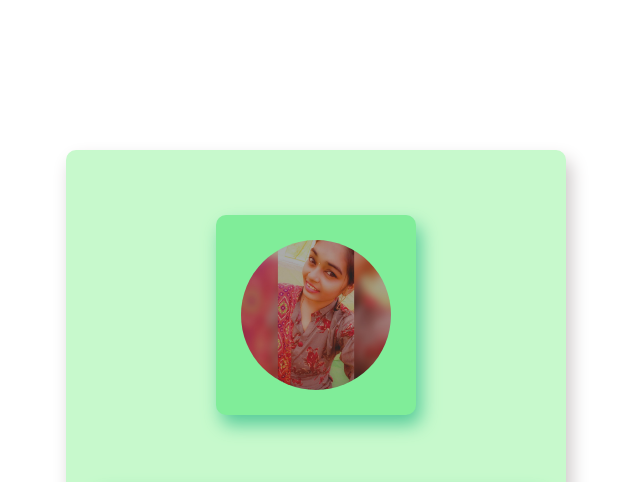
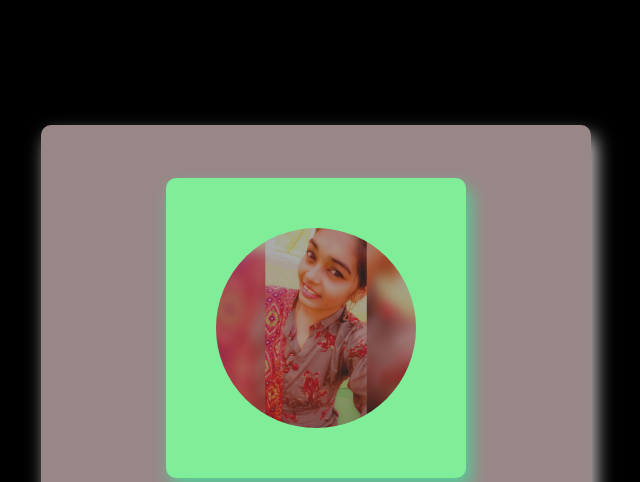
Before and after one commit to mitalrs/Short-Profile-With-HTML-CSS, a plain HTML site: page MitalSapkale/mital.html in a window 1280 px wide. Shown: the top 482 px of the page, without its empty margins (324-964 px from the left). Drawn offline with Linux system fonts and the light colour scheme.

Commit message:
changes made

```diff
--- a/MitalSapkale/mital.css
+++ b/MitalSapkale/mital.css
@@ -8,27 +8,28 @@ body{
     display: flex;
     justify-content: center;
     align-items: center;
+    background: #000;
 }
 img{
-    width: 150px;
-    height: 150px;
+    width: 200px;
+    height: 200px;
     border-radius: 50%;
 }
 .img-container{
-    height: 200px;
-    width: 200px;
+    height: 300px;
+    width: 300px;
     background-color: #80ed99;
     border-radius: 10px;
     display: flex;
     justify-content: center;
     align-items: center;
-    /* box-shadow: 5px 10px 18px #888888; */
     box-shadow: 5px 10px 18px #57cc99;
+    margin-top: 25px;
 }
 .main{
-    width: 500px;
-    height: 500px;
-    background-color: #c7f9cc;
+    width: 550px;
+    height: 550px;
+    background-color: rgb(153, 135, 135);
     border-radius: 10px;
     display: flex;
     justify-content: center;
--- a/MitalSapkale/mital.html
+++ b/MitalSapkale/mital.html
@@ -14,7 +14,7 @@
         </div>
         <div class="text">
             <p class="name">Mital Sapkale</p>
-            <p>frontEnd devlopment || Linux enthusiasm</p>
+            <p>FrontEnd Devloper || Linux Enthusiast</p>
         </div>
     </div>
 </body>
```
